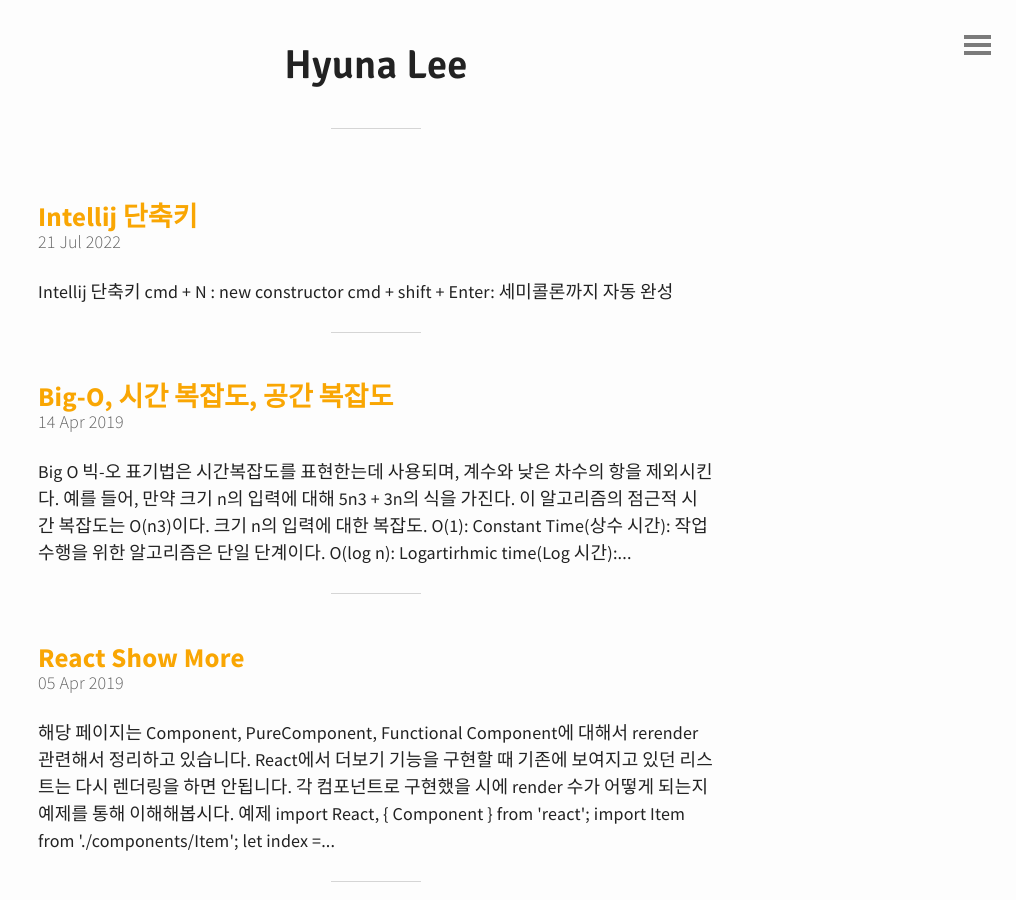
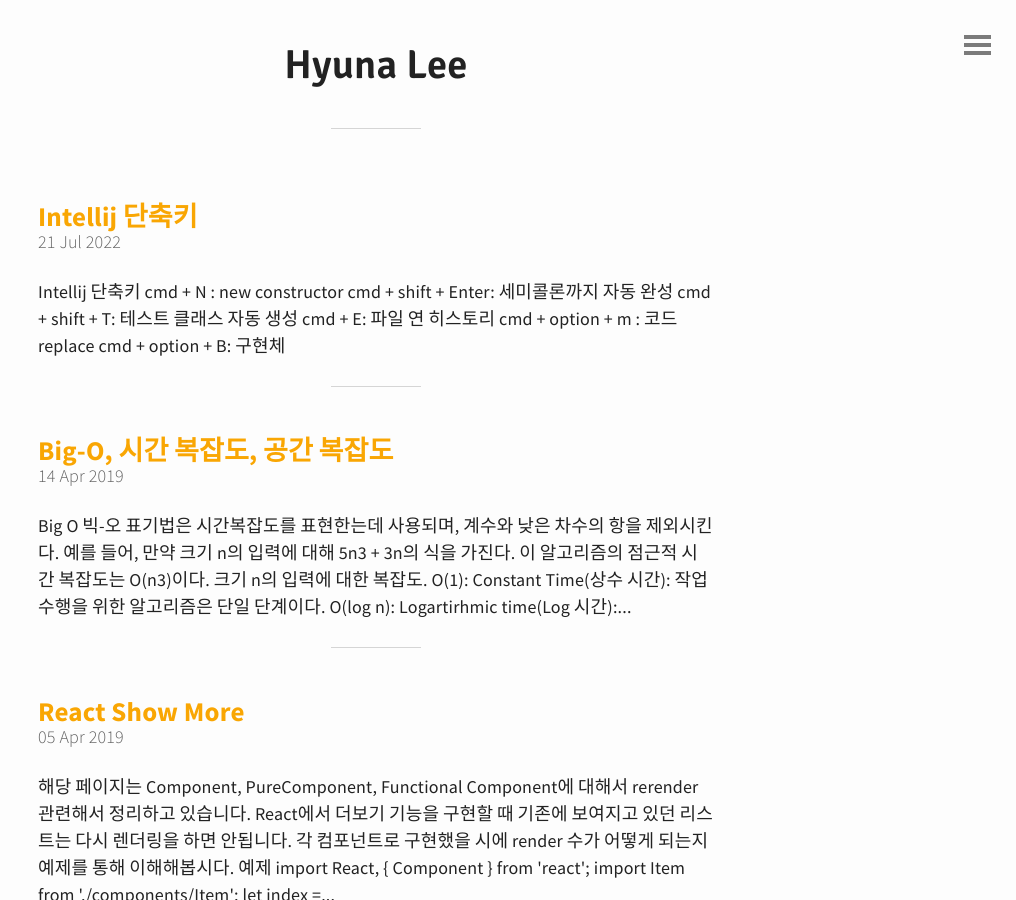
Before and after one commit to hyunalee419/hyunalee419.github.io, a Jekyll site: the page built from index.html, in a window 1280 px wide and 900 px high. Shown: the whole window, without its empty margins (264-1280 px from the left). Built offline with Jekyll 4.4.1, drawn with Linux system fonts in a browser that asks for light colours; the list of posts is cut into pages by our own code.

Commit message:
Update 2022-07-21-intellij-shortcut-keys.md

```diff
--- a/_posts/2022-07-21-intellij-shortcut-keys.md
+++ b/_posts/2022-07-21-intellij-shortcut-keys.md
@@ -10,3 +10,7 @@ comments: true
 
 - cmd + N : new constructor
 - cmd + shift + Enter: 세미콜론까지 자동 완성
+- cmd + shift + T: 테스트 클래스 자동 생성
+- cmd + E: 파일 연 히스토리
+- cmd + option + m : 코드 replace
+- cmd + option + B: 구현체
```
